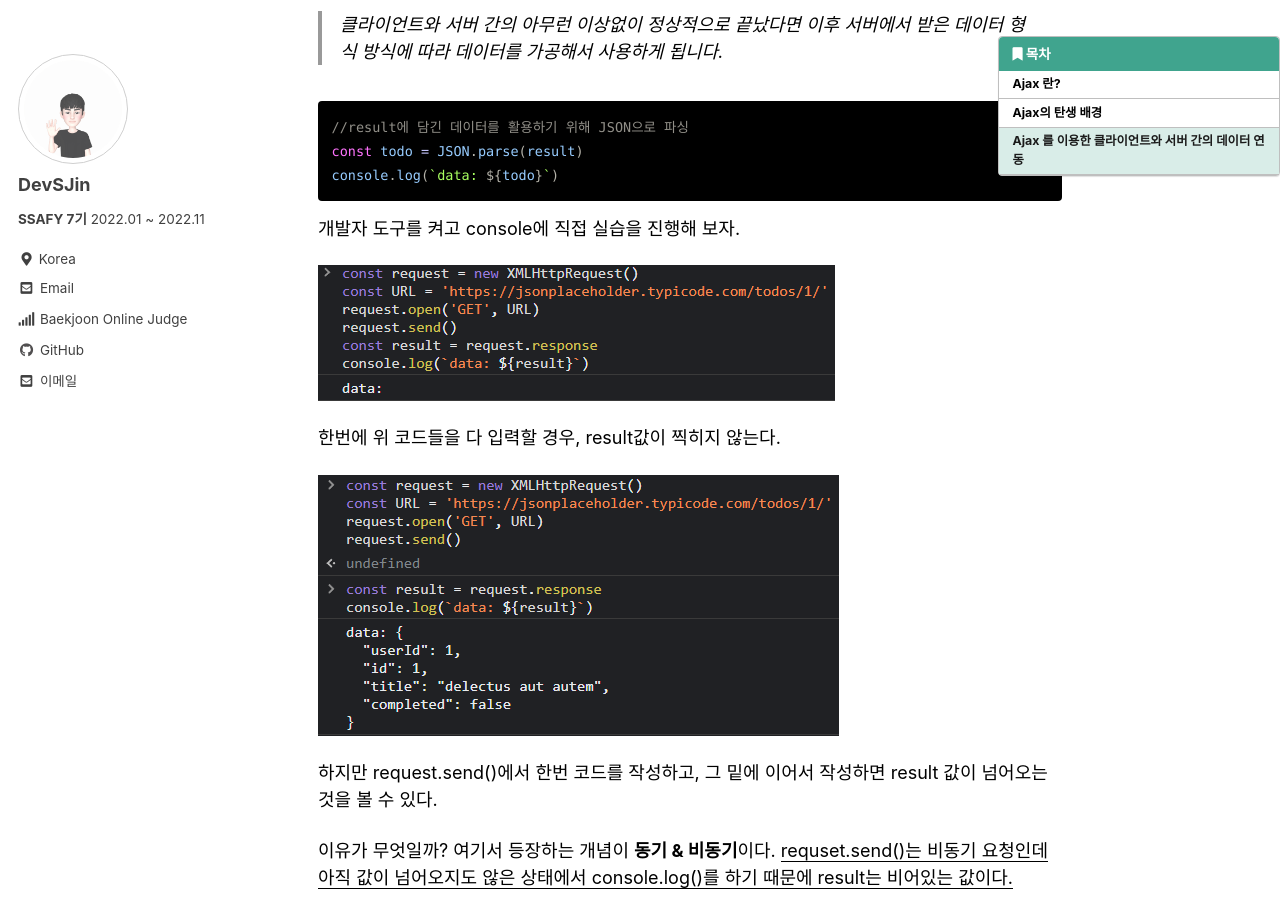
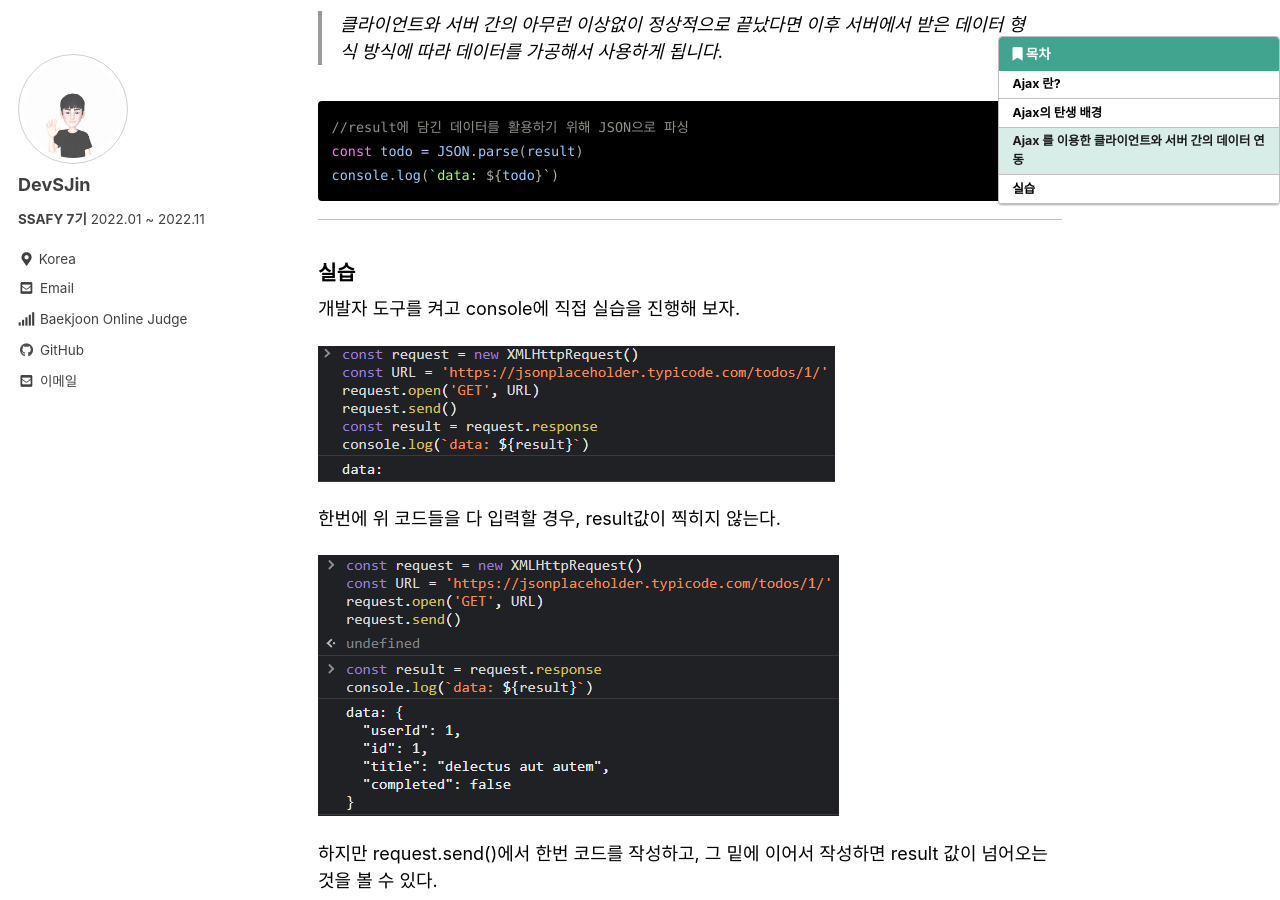
Before and after one commit to DevSJin/DevSJin.github.io, a Jekyll site: the page built from _posts/interview/jobinterview/2022-12-15-Ajax.md, in a window 1280 px wide and 900 px high, scrolled down 3646 px. Built offline with Jekyll 4.4.1, drawn with Linux system fonts in a browser that asks for light colours; cached includes are drawn as plain includes.

Commit message:
포스팅 수정

````diff
--- a/_posts/interview/jobinterview/2022-12-15-Ajax.md
+++ b/_posts/interview/jobinterview/2022-12-15-Ajax.md
@@ -155,7 +155,11 @@ const todo = JSON.parse(result)
 console.log(`data: ${todo}`)
 ```
 
+----
 
+
+
+### 실습
 
 개발자 도구를 켜고 console에 직접 실습을 진행해 보자.
 
````
